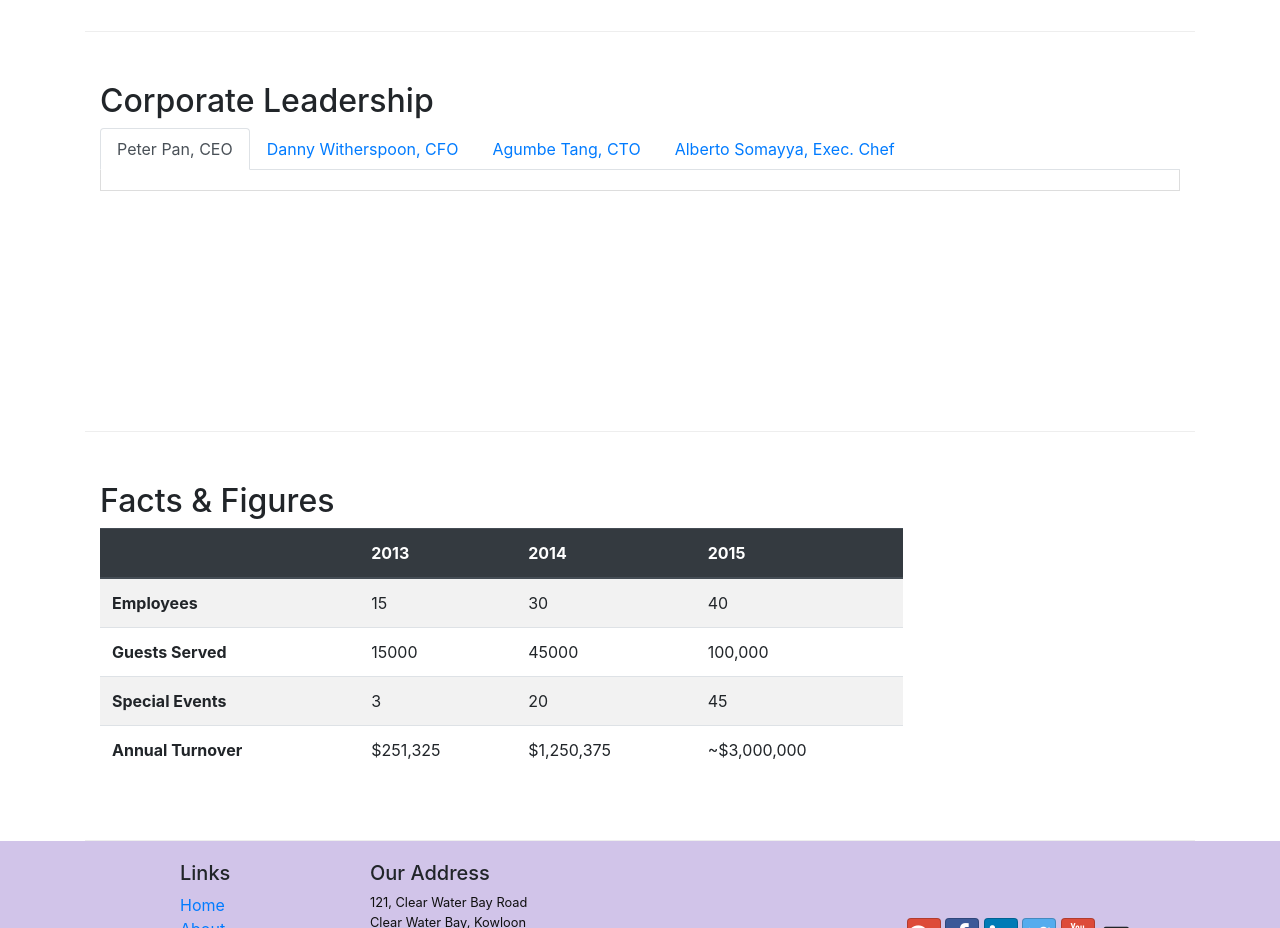
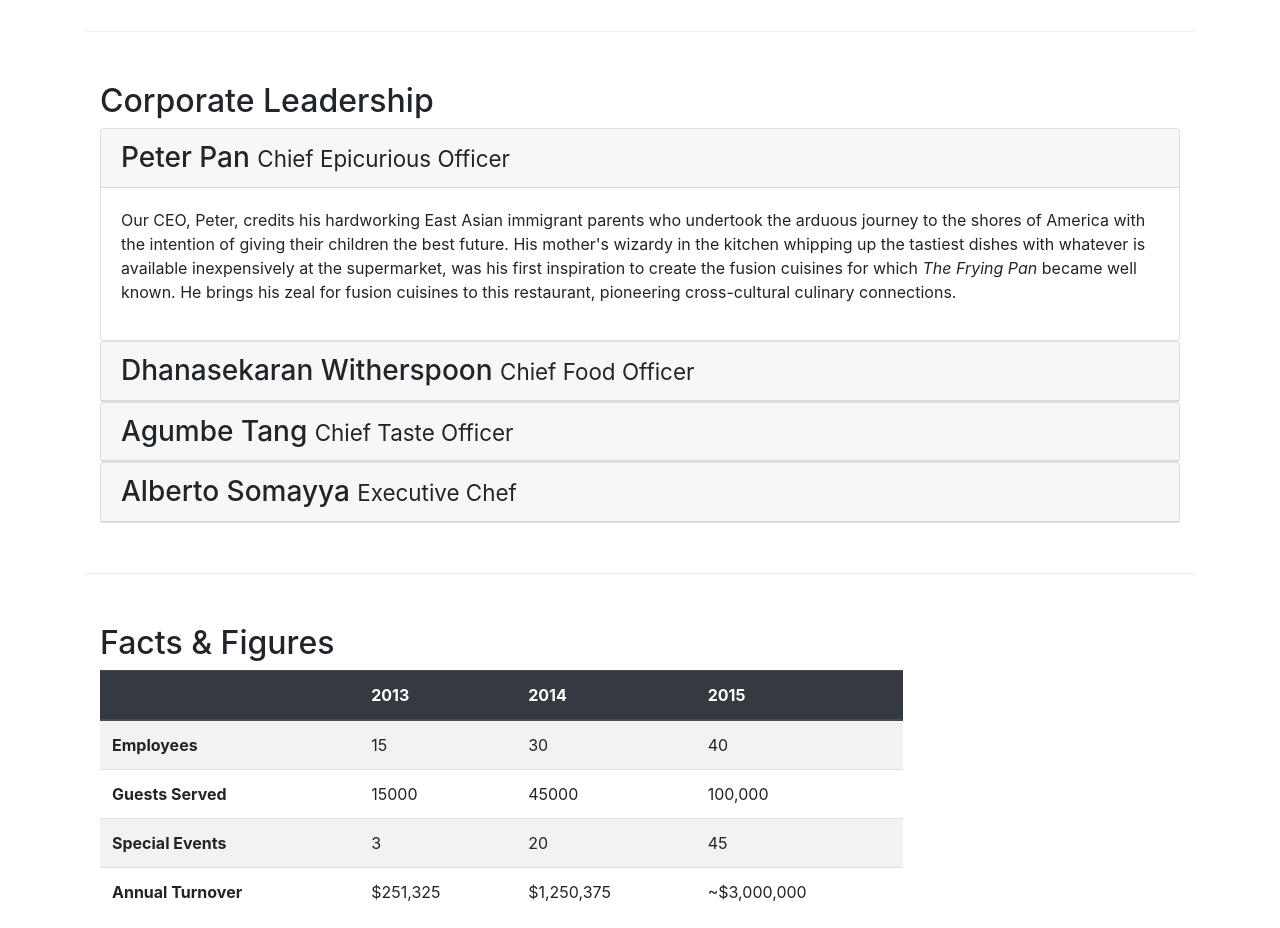
Before and after one commit to leeaanair/Bootstrap4, a website: page aboutus.html in a window 1280 px wide. Shown: the part 940-1868 px from the top of the page. Drawn offline with nearby package versions, Linux system fonts and the light colour scheme.

Commit message:
Accordion

```diff
--- a/aboutus.html
+++ b/aboutus.html
@@ -101,7 +101,8 @@
         <div class="row row-content">
             <div class="col-12 col-sm-12">
                 <h2>Corporate Leadership</h2>
-                <ul class="nav nav-tabs">
+<!-- Tabs -->
+<!--                 <ul class="nav nav-tabs">
                     <li class="nav-item">
                       <a class="nav-link active" href="#peter"
                         role="tab" data-toggle="tab">Peter Pan, CEO</a>
@@ -118,9 +119,11 @@
                       <a class="nav-link" href="#alberto" role="tab"
                         data-toggle="tab">Alberto Somayya, Exec. Chef</a>
                     </li>
-                </ul>
+                </ul> -->
 
-                <div class= "tab-content">
+
+
+<!--                 <div class= "tab-content">
 
                 <div role="tabpanel" class="tab-pane fade" id="peter">
 
@@ -169,7 +172,74 @@
 
                 </div>
 
+                </div> -->
+
+
+
+                <div id="accordion">
+
+                	<div class="card">
+                        <div class="card-header" role="tab" id="peterhead">
+                        <h3 class="mb-0">
+                            <a data-toggle="collapse" data-target="#peter">
+                            Peter Pan <small>Chief Epicurious Officer</small>
+                            </a>
+                        </h3>
+                        </div>
+                        <div class="collapse show" id="peter" data-parent="#accordion">
+                            <div class="card-body">
+                                <p class="d-none d-sm-block">Our CEO, Peter, credits his hardworking East Asian immigrant parents who undertook the arduous journey to the shores of America with the intention of giving their children the best future. His mother's wizardy in the kitchen whipping up the tastiest dishes with whatever is available inexpensively at the supermarket, was his first inspiration to create the fusion cuisines for which <em>The Frying Pan</em> became well known. He brings his zeal for fusion cuisines to this restaurant, pioneering cross-cultural culinary connections.</p>
+                            </div>
+                        </div>
+                    </div>
+
+
+                    <div class="card">
+                            <div class="card-header" role="tab" id="dannyhead">
+                            <h3 class="mb-0">
+                                <a class="collapsed" data-toggle="collapse" data-target="#danny">
+                                Dhanasekaran Witherspoon <small>Chief Food Officer</small>
+                                </a>
+                            </h3>
+                        </div>
+                        <div class="collapse" id="danny" data-parent="#accordion">
+                            <div class="card-body">
+                                <p class="d-none d-sm-block">Our CFO, Danny, as he is affectionately referred to by his colleagues, comes from a long established family tradition in farming and produce. His experiences growing up on a farm in the Australian outback gave him great appreciation for varieties of food sources. As he puts it in his own words, <em>Everything that runs, wins, and everything that stays, pays!</em></p>
+                            </div>
+                        </div>
+                    </div>
+
+                    <div class="card">
+                            <div class="card-header" role="tab" id="agumbehead">
+                            <h3 class="mb-0">
+                                <a class="collapsed" data-toggle="collapse" data-target="#agumbe">
+                                Agumbe Tang <small>Chief Taste Officer</small>
+                                </a>
+                            </h3>
+                        </div>
+                        <div class="collapse" id="agumbe" data-parent="#accordion">
+                            <div class="card-body">
+                                <p class="d-none d-sm-block">Blessed with the most discerning gustatory sense, Agumbe, our CTO, personally ensures that every dish that we serve meets his exacting tastes. Our chefs dread the tongue lashing that ensues if their dish does not meet his exacting standards. He lives by his motto, <em>You click only if you survive my lick.</em></p>
+                            </div>
+                        </div>
+                    </div>
+
+                    <div class="card">
+                            <div class="card-header" role="tab" id="albertohead">
+                            <h3 class="mb-0">
+                                <a class="collapsed" data-toggle="collapse" data-target="#alberto">
+                                Alberto Somayya <small>Executive Chef</small>
+                                </a>
+                            </h3>
+                        </div>
+                        <div class="collapse" id="alberto" data-parent="#accordion">
+                            <div class="card-body">
+                                <p class="d-none d-sm-block">Award winning three-star Michelin chef with wide International experience having worked closely with whos-who in the culinary world, he specializes in creating mouthwatering Indo-Italian fusion experiences. He says, <em>Put together the cuisines from the two craziest cultures, and you get a winning hit! Amma Mia! </em></p>
+                            </div>
+                        </div>
+                    </div>
                 </div>
+
             </div>
         </div>
 
```
